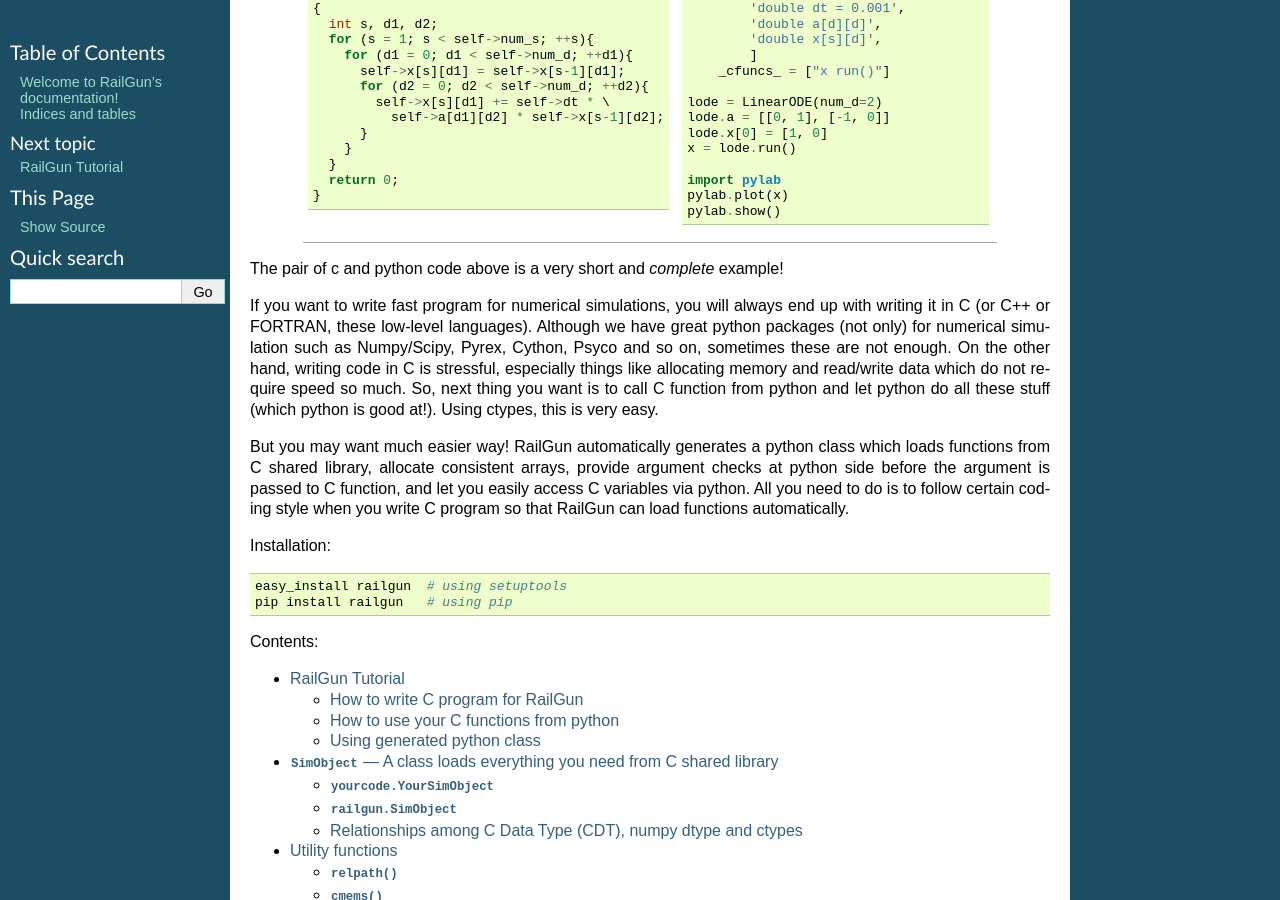
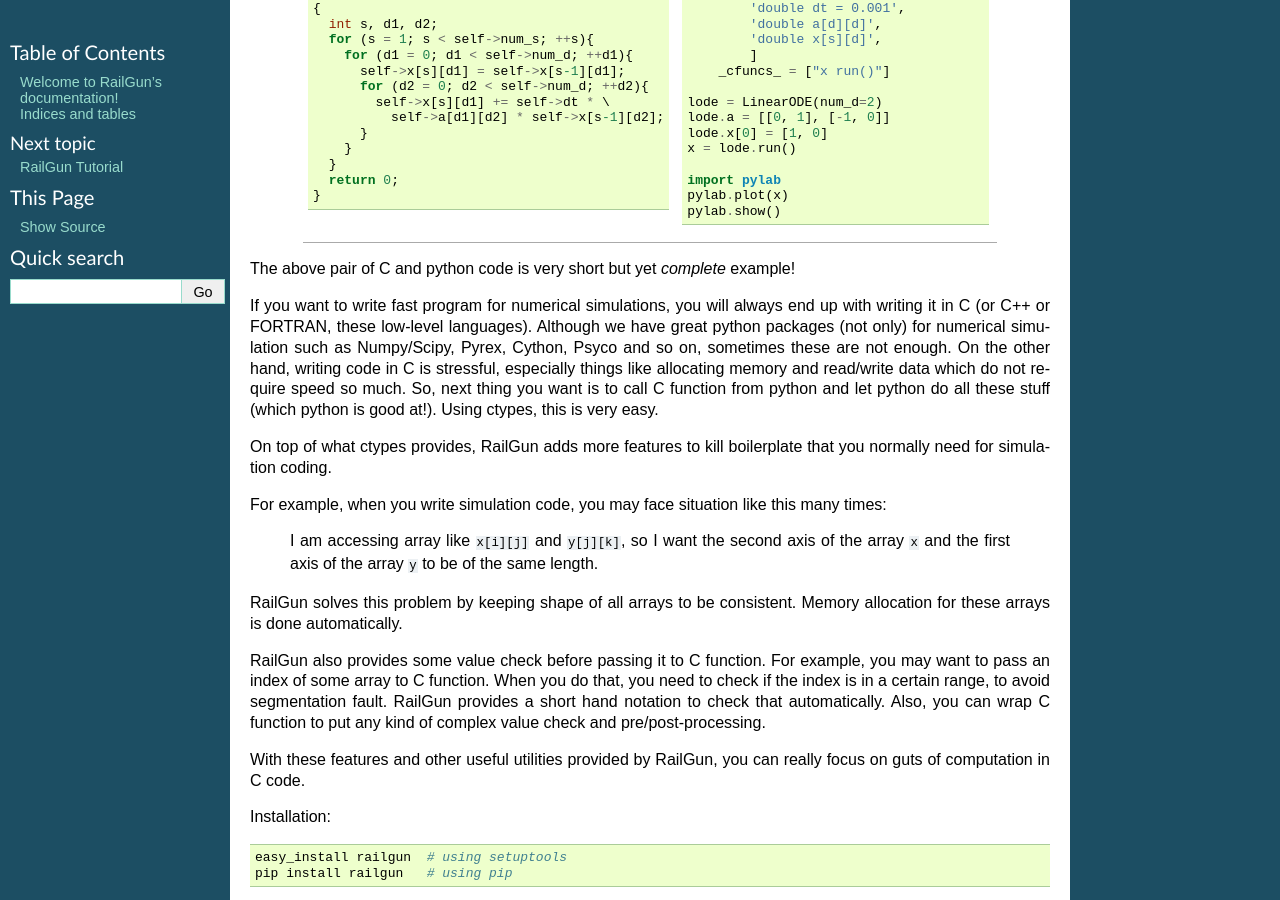
Before and after one commit to tkf/railgun, a Sphinx documentation site: the page built from doc/source/index.rst, in a window 1280 px wide and 900 px high, scrolled down 269 px. Built offline with Sphinx 7.4.7, drawn with Linux system fonts in a browser that asks for light colours; formulas are drawn with MathJax 3.

Commit message:
Copy that to the first page of the document

```diff
--- a/doc/source/index.rst
+++ b/doc/source/index.rst
@@ -61,7 +61,7 @@
         pylab.show()
 
 
-The pair of c and python code above is a very short and *complete* example!
+The above pair of C and python code is very short but yet *complete* example!
 
 If you want to write fast program for numerical simulations, you will
 always end up with writing it in C (or C++ or FORTRAN, these low-level
@@ -73,13 +73,28 @@
 want is to call C function from python and let python do all these
 stuff (which python is good at!). Using ctypes, this is very easy.
 
-But you may want much easier way! RailGun automatically generates a
-python class which loads functions from C shared library, allocate
-consistent arrays, provide argument checks at python side before the
-argument is passed to C function, and let you easily access C
-variables via python. All you need to do is to follow certain coding
-style when you write C program so that RailGun can load functions
-automatically.
+On top of what ctypes provides, RailGun adds more features to kill
+boilerplate that you normally need for simulation coding.
+
+For example, when you write simulation code, you may face situation
+like this many times:
+
+    I am accessing array like ``x[i][j]`` and ``y[j][k]``, so I want
+    the second axis of the array ``x`` and the first axis of the array
+    ``y`` to be of the same length.
+
+RailGun solves this problem by keeping shape of all arrays to be
+consistent.  Memory allocation for these arrays is done automatically.
+
+RailGun also provides some value check before passing it to C function.
+For example, you may want to pass an index of some array to C function.
+When you do that, you need to check if the index is in a certain range,
+to avoid segmentation fault.  RailGun provides a short hand notation
+to check that automatically.  Also, you can wrap C function to put any
+kind of complex value check and pre/post-processing.
+
+With these features and other useful utilities provided by RailGun,
+you can really focus on guts of computation in C code.
 
 
 Installation::
```
